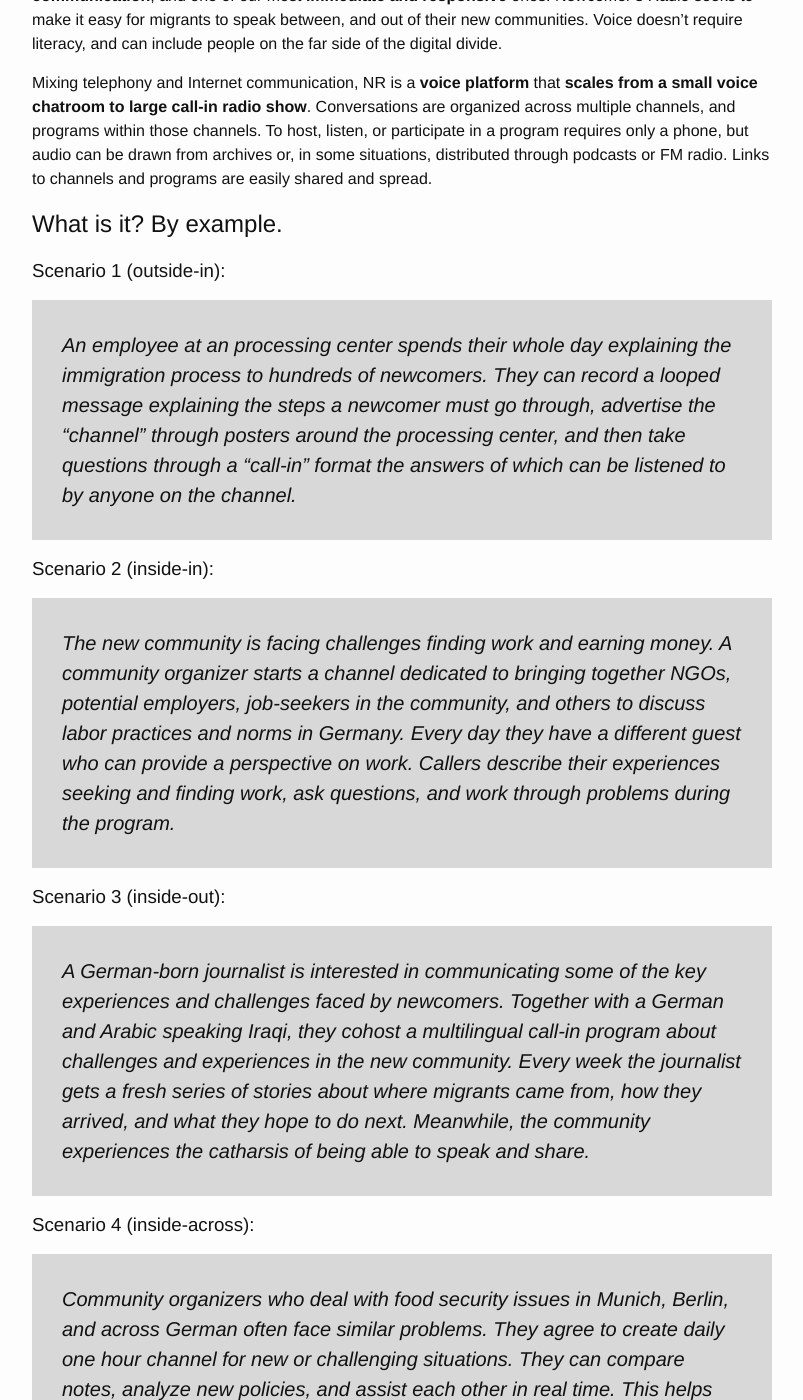
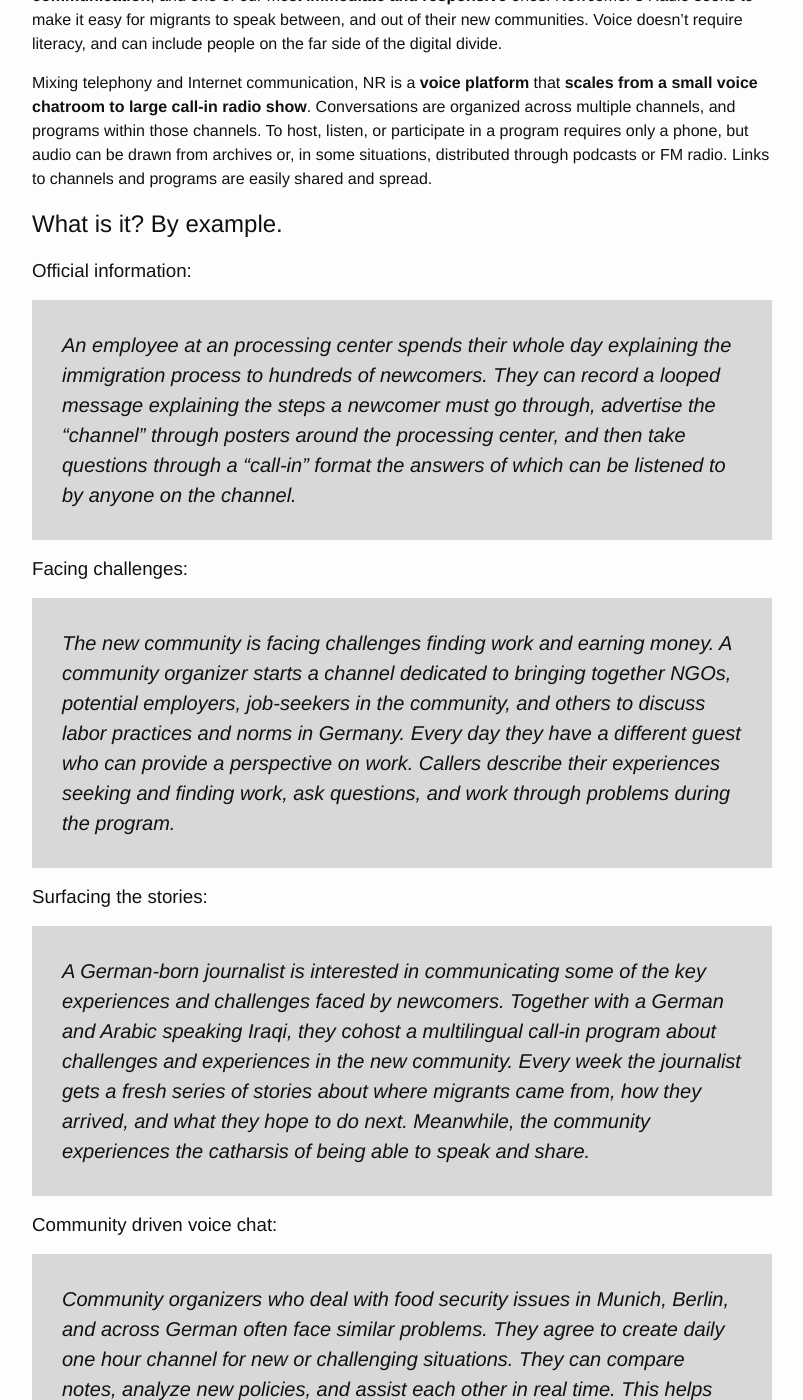
Before and after one commit to arc64/newcomers-radio, a Jekyll site: the page built from index.html, in a window 1280 px wide and 1400 px high, scrolled down 405 px. Shown: the whole window, without its empty margins (238-1041 px from the left). Built offline with Jekyll 4.4.1, drawn with Linux system fonts in a browser that asks for light colours; comment, search, counter and statistics services are not loaded.

Commit message:
modified scenario titles

```diff
--- a/_includes/content.md
+++ b/_includes/content.md
@@ -8,17 +8,17 @@ Mixing telephony and Internet communication, NR is a **voice platform** that **s
 
 ## What is it? By example.
 
-### Scenario 1 (outside-in):
+### Official information:
 <span class="scenario">An employee at an processing center spends their whole day explaining the immigration process to hundreds of newcomers.  They can record a looped message explaining the steps a newcomer must go through, advertise the "channel" through posters around the processing center, and then take questions through a "call-in" format the answers of which can be listened to by anyone on the channel.</span>
 
 
-### Scenario 2 (inside-in):
+### Facing challenges:
 <span class="scenario">The new community is facing challenges finding work and earning money.  A community organizer starts a channel dedicated to bringing together NGOs, potential employers, job-seekers in the community, and others to discuss labor practices and norms in Germany.  Every day they have a different guest who can provide a perspective on work.  Callers describe their experiences seeking and finding work, ask questions, and work through problems during the program.</span>
 
-### Scenario 3 (inside-out):
+### Surfacing the stories:
 <span class="scenario">A German-born journalist is interested in communicating some of the key experiences and challenges faced by newcomers.  Together with a German and Arabic speaking Iraqi, they cohost a multilingual call-in program about challenges and experiences in the new community.  Every week the journalist gets a fresh series of stories about where migrants came from, how they arrived, and what they hope to do next.  Meanwhile, the community experiences the catharsis of being able to speak and share.</span>
 
-### Scenario 4 (inside-across):
+### Community driven voice chat:
 <span class="scenario">Community organizers who deal with food security issues in Munich, Berlin, and across German often face similar problems.  They agree to create daily one hour channel for new or challenging situations.  They can compare notes, analyze new policies, and assist each other in real time.  This helps them face their challenges but also builds solidarity.  The program is accessible and recorded in an archive.</span>
 
 While these examples may help conceptualize the system, **Newcomer's Radio does not proscribe particular shows or formats**.  Rather, we expect that appropriate formats and topics will be derived by the community itself, and those who seek to exchange information with members of the community.  It is a communications platform with affordances designed for the new community.
```
